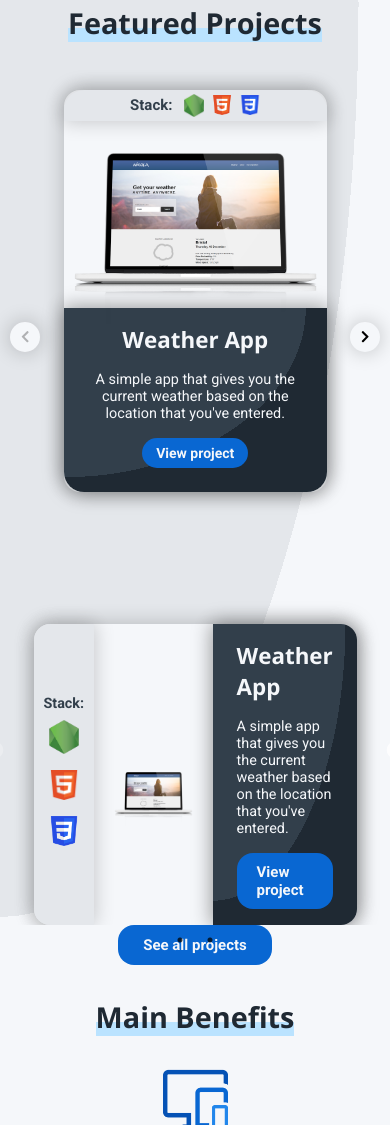
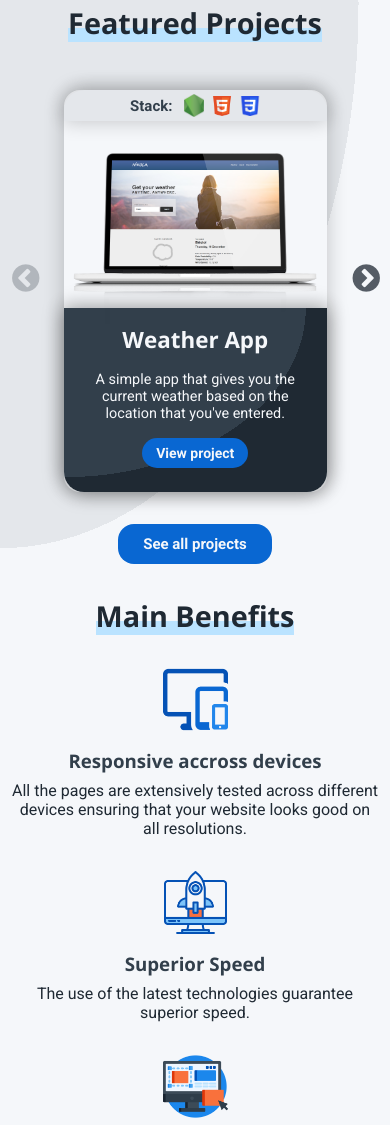
Before and after one commit to nikola96gospodinov/portfolio-2021, a Gatsby site: page / in a window 390 px wide. Shown: the part 948-2073 px from the top of the page. Built offline with nearby package versions, Linux system fonts and the light colour scheme; Gatsby itself is replaced by a stand-in of ours.

Commit message:
featured projects fixes

```diff
--- a/src/components/Footer/footer.scss
+++ b/src/components/Footer/footer.scss
@@ -72,7 +72,7 @@ footer {
     }
 }
 
-@media (max-width: 768px) {
+@media (max-width: 834px) {
     .footer-grid {
         display: block;
         text-align: center;
--- a/src/page-parts/Home/Mockups.js
+++ b/src/page-parts/Home/Mockups.js
@@ -1,7 +1,6 @@
 import React from 'react'
 import {Link} from 'gatsby'
-import { CarouselProvider, Slider, Slide, ButtonBack, ButtonNext } from 'pure-react-carousel';
-import { FontAwesomeIcon } from '@fortawesome/react-fontawesome'
+import Slider from 'react-slick'
 
 import WeatherApp from '../../images/weather-app-mockup.png'
 import THCDreams from '../../images/thc-dreams-mockup.png'
@@ -14,6 +13,10 @@ import NodejsSmall from '../../images/nodejs-logo-small.png'
 import HTMLLogo from '../../images/html-logo.png'
 import CSSLogo from '../../images/css-logo.png'
 import GraphQLLogo from '../../images/graphql-logo-small.png'
+
+
+import "slick-carousel/slick/slick.css"
+import "slick-carousel/slick/slick-theme.css"
 
 import './mockups.scss'
 
@@ -40,11 +43,20 @@ const mockups = [
     }
 ]
 
-const Mockups = () => {
+const MockupsNew = () => {
+
+    const settings = {
+        dots: false,
+        infinite: false,
+        speed: 500,
+        slidesToShow: 1,
+        slidesToScroll: 2
+    }
+
     const displayMockups = () => {
         return mockups.map((mockup, i) => {
             return(
-                <Slide>
+                <div>
                     <div className="mockup-cell" key={i}>
                         <div className="logos">
                             <p>Stack:</p>
@@ -63,45 +75,18 @@ const Mockups = () => {
                             <Link className="button" to={mockup.link}>View project</Link>
                         </div>
                     </div>
-                </Slide>
+                </div>
             )
         })
     }
 
     return (
         <>
-            <CarouselProvider
-                naturalSlideWidth={100}
-                naturalSlideHeight={45}
-                totalSlides={mockups.length}
-                visibleSlides={1}
-                className="featured-project-slider"
-            >
-                <div className="arrow-grid">
-                    <ButtonBack><FontAwesomeIcon icon={['fas', 'chevron-left']}/></ButtonBack>
-                    <Slider>
-                        {displayMockups()}
-                    </Slider>
-                    <ButtonNext><FontAwesomeIcon icon={['fas', 'chevron-right']}/></ButtonNext>
-                </div>
-            </CarouselProvider>
-            <CarouselProvider
-                naturalSlideWidth={100}
-                naturalSlideHeight={190}
-                totalSlides={mockups.length}
-                visibleSlides={1}
-                className="featured-project-slider-small"
-            >
-                <div className="arrow-grid">
-                    <ButtonBack><FontAwesomeIcon icon={['fas', 'chevron-left']}/></ButtonBack>
-                    <Slider>
-                        {displayMockups()}
-                    </Slider>
-                    <ButtonNext><FontAwesomeIcon icon={['fas', 'chevron-right']}/></ButtonNext>
-                </div>
-            </CarouselProvider>
+            <Slider {...settings}>
+                {displayMockups()}
+            </Slider>
         </>
     )
 }
 
-export default Mockups
+export default MockupsNew
--- a/src/page-parts/Home/MockupsNew.js
+++ /dev/null
@@ -1,92 +0,0 @@
-import React from 'react'
-import {Link} from 'gatsby'
-import Slider from 'react-slick'
-
-import WeatherApp from '../../images/weather-app-mockup.png'
-import THCDreams from '../../images/thc-dreams-mockup.png'
-
-// Logos
-import ReactSmall from '../../images/react-logo-small.png'
-import GatsbySmall from '../../images/gatsby-logo-small.png'
-import StrapiSmall from '../../images/strapi-logo-small.png'
-import NodejsSmall from '../../images/nodejs-logo-small.png'
-import HTMLLogo from '../../images/html-logo.png'
-import CSSLogo from '../../images/css-logo.png'
-import GraphQLLogo from '../../images/graphql-logo-small.png'
-
-
-import "slick-carousel/slick/slick.css"
-import "slick-carousel/slick/slick-theme.css"
-
-import './mockups.scss'
-
-const mockups = [
-    {
-        image: {
-            path: WeatherApp,
-            alt: 'A mockup of the weather app'
-        },
-        title: "Weather App",
-        description: "A simple app that gives you the current weather based on the location that you've entered.",
-        stack: [{path: NodejsSmall, alt: "Small Nodejs Logo"}, {path: HTMLLogo, alt: "Small HTML5 Logo"}, {path: CSSLogo, alt: "Small CSS Logo"}],
-        link: "/weather-app"
-    },
-    {
-        image: {
-            path: THCDreams,
-            alt: 'A mockup of THC Dream\'s website'
-        },
-        title: "P.Ch. Photography",
-        description: "A website developed for a photographer who can add new photos himself.",
-        stack: [{path: ReactSmall, alt: "Small React Logo"}, {path: GatsbySmall, alt: "Small Gatsby Logo"}, {path: StrapiSmall, alt: "Small Strapi Logo"}, {path: GraphQLLogo, alt: "Small GraphQL Logo"}],
-        link: "/p-ch-photography"
-    }
-]
-
-const MockupsNew = () => {
-
-    const settings = {
-        dots: true,
-        infinite: false,
-        speed: 500,
-        slidesToShow: 1,
-        slidesToScroll: 2
-    }
-
-    const displayMockups = () => {
-        return mockups.map((mockup, i) => {
-            return(
-                <div>
-                    <div className="mockup-cell" key={i}>
-                        <div className="logos">
-                            <p>Stack:</p>
-                            {
-                                mockup.stack.map((pic, i) => {
-                                    return (
-                                            <img src={pic.path} alt={pic.alt}/>
-                                    )
-                                })
-                            }
-                        </div>
-                        <img src={mockup.image.path} alt={mockup.image.alt}/>
-                        <div className="content">
-                            <h3 className="small-heading">{mockup.title}</h3>
-                            <p>{mockup.description}</p>
-                            <Link className="button" to={mockup.link}>View project</Link>
-                        </div>
-                    </div>
-                </div>
-            )
-        })
-    }
-
-    return (
-        <>
-            <Slider {...settings}>
-                {displayMockups()}
-            </Slider>
-        </>
-    )
-}
-
-export default MockupsNew
--- a/src/page-parts/Home/MockupsNew.scss
+++ /dev/null
@@ -1 +0,0 @@
-@import '../../styles/variables.scss';
--- a/src/page-parts/Home/mockups.scss
+++ b/src/page-parts/Home/mockups.scss
@@ -75,22 +75,28 @@
     }
 }
 
-.arrow-grid {
-    display: grid;
+// Slick changes
+.slick-list {
+    padding-bottom: 2rem!important;
+}
+
+.slick-slider {
+    display: grid!important;
     grid-template-columns: 40px 1fr 40px;
     align-items: center;
 
     button {
-        height: 40px;
-        border-radius: 1rem;
-        background: $neutral-color-light;
-        border: none;
-        box-shadow: $shadow;
-    }
+        position: relative;
+        top: 0;
+        left: 0;
+        right: 0;
+        bottom: 0;
     }
 
-.featured-project-slider-small {
-    display: none;
+    button::before {
+        color: $neutral-color-dark;
+        font-size: 2.5rem;
+    }
 }
 
 @media (max-width: 1024px) {
@@ -126,14 +132,7 @@
     }
 }
 
-@media (max-width: 768px) {
-    .featured-project-slider {
-        display: none;
-    }
-
-    .featured-project-slider-small {
-        display: block;
-
+@media (max-width: 834px) {
     .mockup-cell {
         display: block;
 
@@ -174,13 +173,17 @@
             }
         }
     }
+
+    .slick-slider {
+        grid-template-columns: 30px 1fr 30px;
+
+        button::before {
+            font-size: 2rem;
+        }
     }
 }
 
 @media (max-width: 600px) {
-    .featured-project-slider-small {
-        margin-bottom: -8.5rem;
-
     .mockup-cell {
         .logos {
             p {
@@ -207,25 +210,7 @@
     }
 }
 
-    .arrow-grid {
-        grid-template-columns: 30px 1fr 30px;
-
-        button {
-            height: 30px;
-        }
-    }
-}
-
-@media (max-width: 400px) {
-    .featured-project-slider-small {
-        margin-bottom: -3.5rem;
-    }
-}
-
 @media (max-width: 320px) {
-    .featured-project-slider-small {
-        margin-bottom: 0;
-
     .mockup-cell {
         img {
             margin: .75rem auto -.75rem auto;
@@ -237,7 +222,6 @@
 
             h3 {
                 font-size: 1.2rem;
-                }
             }
         }
     }
@@ -262,11 +246,11 @@
         }
     }
 
-    .arrow-grid {
+    .slick-slider {
         grid-template-columns: 60px 1fr 60px;
 
-        button {
-            height: 60px;
+        button::before {
+            font-size: 3.5rem;
         }
     }
 }
--- a/src/pages/index.js
+++ b/src/pages/index.js
@@ -9,7 +9,6 @@ import Layout from "../components/layout"
 import SEO from "../components/seo"
 import Form from '../components/contact-form'
 import Mockups from '../page-parts/Home/Mockups'
-import MockupsNew from '../page-parts/Home/MockupsNew'
 
 // Images
 import Banner from '../images/banner.png'
@@ -153,7 +152,6 @@ const IndexPage = () => (
           <h2 className="sub-heading">Featured Projects</h2>
         </div>
         <Mockups/>
-        <MockupsNew/>
         <div className="center-container">
           <Link className="button" to="/portfolio">See all projects</Link>
         </div>
--- a/src/styles/about.scss
+++ b/src/styles/about.scss
@@ -160,7 +160,7 @@
     }
 }
 
-@media (max-width: 768px) {
+@media (max-width: 834px) {
     .banner-about {
         h1 {
             font-size: 2rem;
--- a/src/styles/error.scss
+++ b/src/styles/error.scss
@@ -82,7 +82,7 @@
     }
 }
 
-@media (max-width: 768px) {
+@media (max-width: 834px) {
     .error {
         height: 100%;
         padding: 3rem 0;
--- a/src/styles/index.scss
+++ b/src/styles/index.scss
@@ -227,7 +227,7 @@
     }
 }
 
-@media (max-width: 768px) {
+@media (max-width: 834px) {
     .banner {
         height: 100%;
         padding: 3rem 0;
--- a/src/styles/portfolio.scss
+++ b/src/styles/portfolio.scss
@@ -203,7 +203,7 @@
     }
 }
 
-@media (max-width: 768px) {
+@media (max-width: 834px) {
     .portfolio-banner {
         h1 {
             font-size: 2rem;
--- a/src/styles/skills.scss
+++ b/src/styles/skills.scss
@@ -158,7 +158,7 @@
     }
 }
 
-@media (max-width: 768px) {
+@media (max-width: 834px) {
     .banner-skills {
         h1 {
             font-size: 2rem;
--- a/src/styles/style.scss
+++ b/src/styles/style.scss
@@ -87,7 +87,7 @@ h1, h2, h3, h4, h5, h6 {
     }
 }
 
-@media (max-width: 768px) {
+@media (max-width: 834px) {
     .container {
         width: 600px;
     }
--- a/src/styles/widgets.scss
+++ b/src/styles/widgets.scss
@@ -77,7 +77,7 @@
     }
 }
 
-@media (max-width: 768px) {
+@media (max-width: 834px) {
     .banner-widgets {
         h1 {
             font-size: 2rem;
```
Lines whose indentation alone changed are shown as unchanged.
